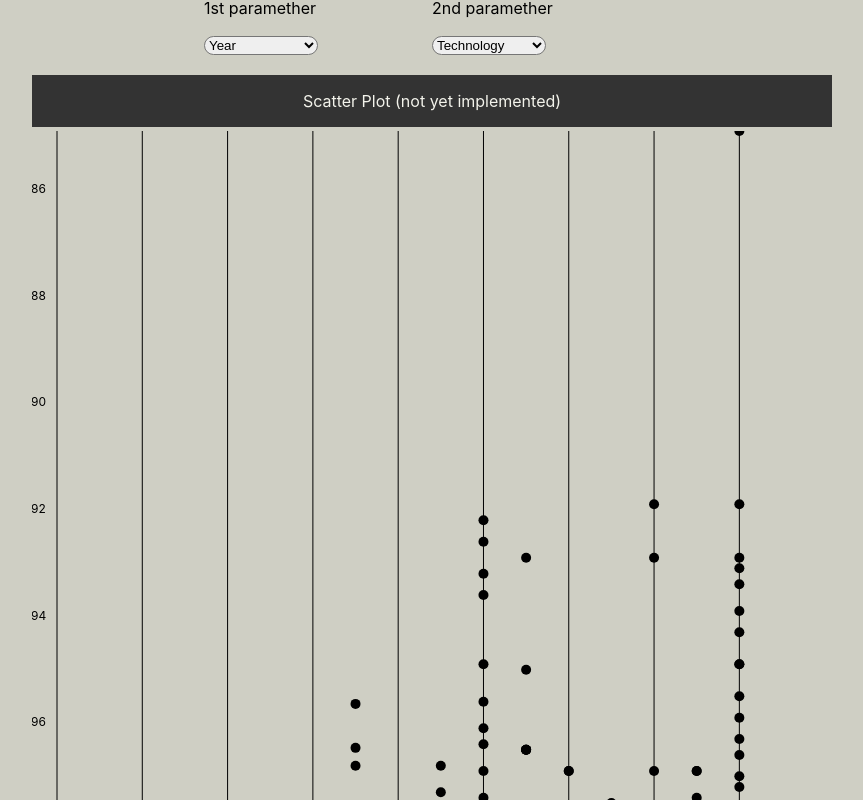
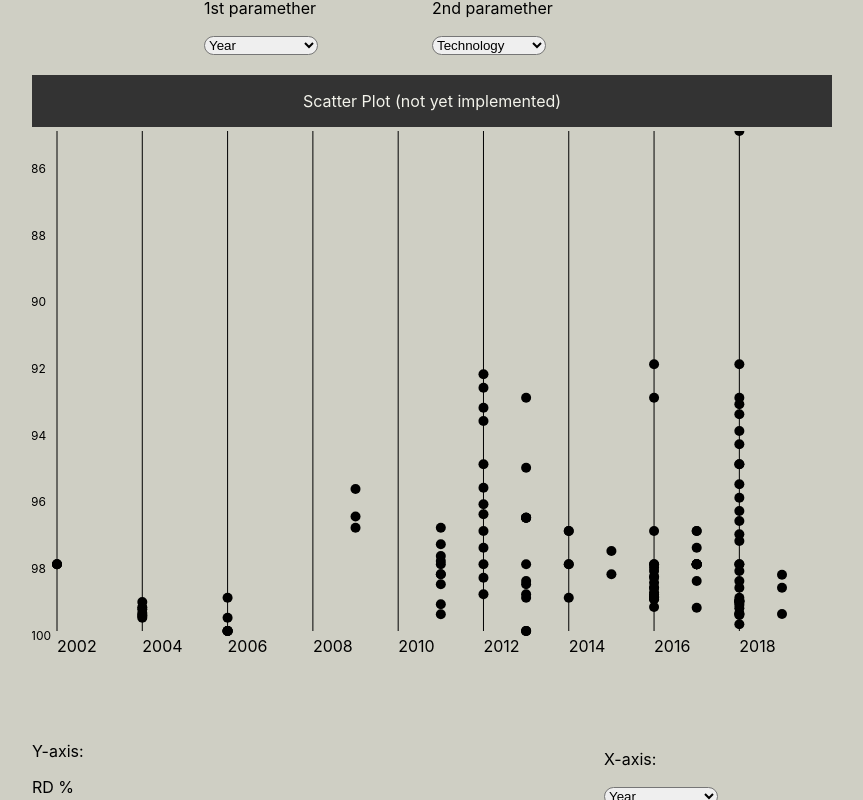
Before and after one commit to bearkillerPT/IV, a React (Create React App) app in the folder technical_ceramics/: page / in a window 1280 px wide. Shown: the part 1180-1980 px from the top of the page, without its empty margins (208-1071 px from the left). Built offline with nearby package versions, Linux system fonts and the light colour scheme.

Commit message:
made the scatter plot less tall

```diff
--- a/technical_ceramics/src/App.css
+++ b/technical_ceramics/src/App.css
@@ -58,5 +58,4 @@
 .GraphTitle{
   font-size: 2vh;
   color: #f3f3eb;
-
 }
--- a/technical_ceramics/src/App.js
+++ b/technical_ceramics/src/App.js
@@ -46,6 +46,7 @@ function App() {
     setDataGraph(generateGraph([sankey1, sankey2], "RD (%)"))
   }, [sankey1, sankey2])
   const max_width = (width > 800 ? 800 : width)
+  const max_height = height > 500 ? 500: height
   if (dataGraph) {
     const layout = sankey()(dataGraph)
     const color = chroma.scale("Set3").classes(dataGraph.nodes.length);
@@ -62,7 +63,7 @@ function App() {
 
     const yScale = d3.scaleLinear()
       .domain(d3.extent(data, d => Number(d["RD (%)"])))
-      .range([0, height]);
+      .range([0, max_height]);
     return (
       <div className="App">
         <div className='Intro'>
@@ -129,12 +130,12 @@ function App() {
           <div className="GraphHeader">
             <p className="GraphTitle">Scatter Plot (not yet implemented)</p>
           </div>
-          <div className='Graph' >
-            <svg width={max_width} height={height + 50} >
+          <div id="scatter" className='Graph' >
+            <svg width={max_width} height={max_height + 50} >
               <g >
 
                 <AxisLeft yScale={yScale} />
-                <AxisBottom xScale={xScale} height={height} />
+                <AxisBottom xScale={xScale} height={max_height} />
                 <g >
                   {data.map((circle, i) => {
                     console.log(circle)
```
